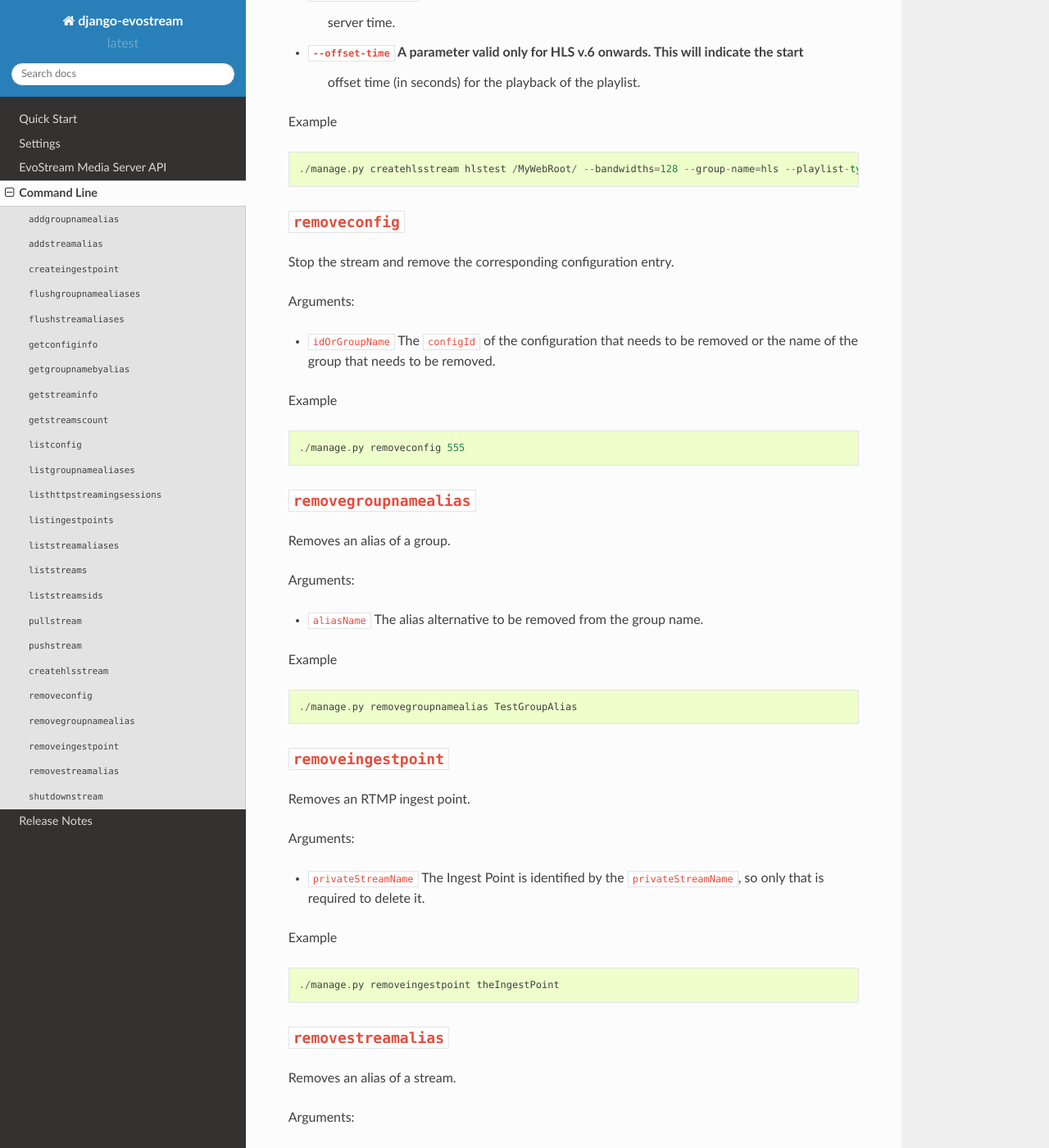
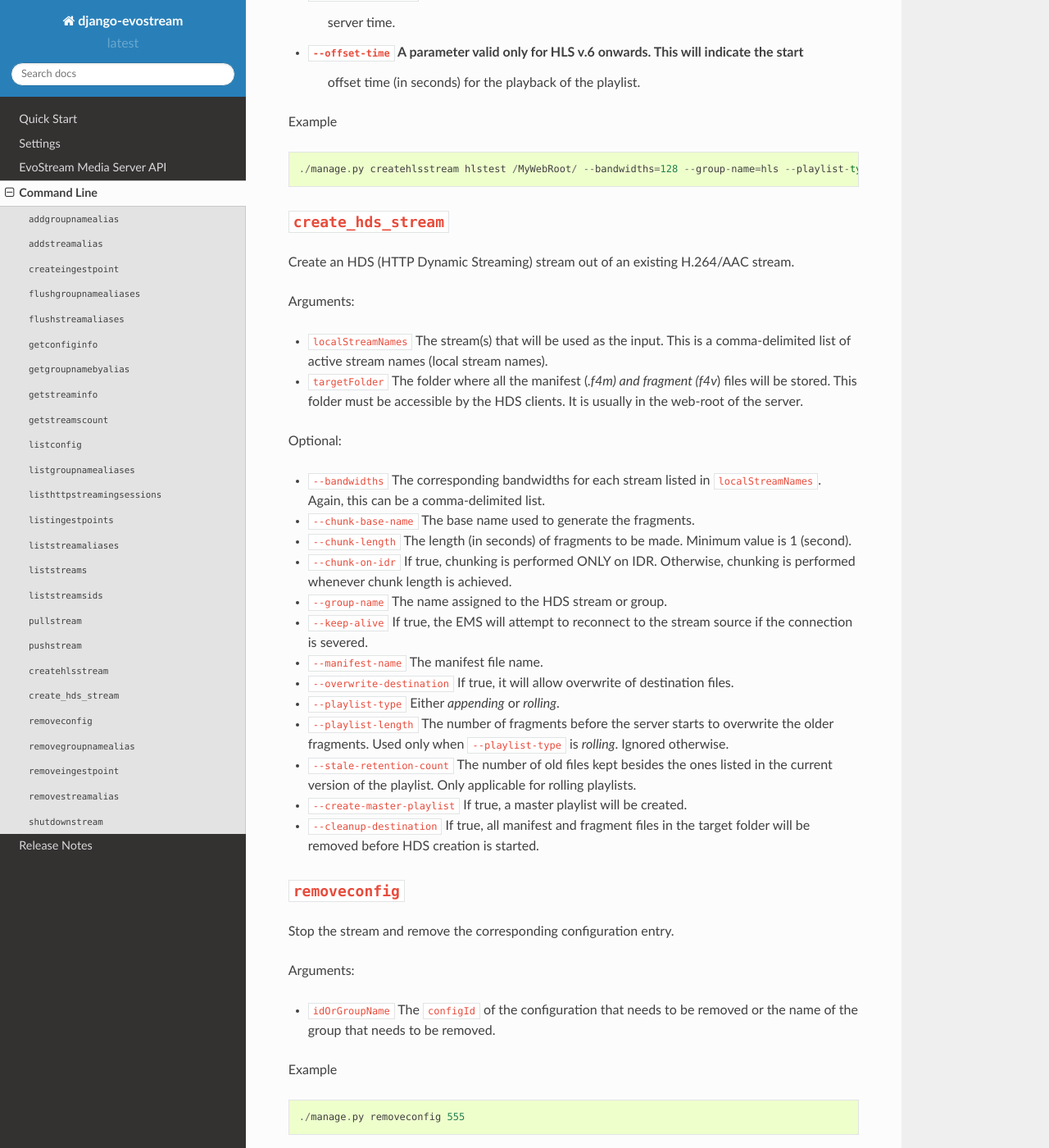
Before and after one commit to tomi77/django-evostream, a Sphinx documentation site: the page built from docs/cli.rst, in a window 1280 px wide and 1400 px high, scrolled down 8027 px. Shown: the whole window at 82% size. Built offline with Sphinx 7.4.7 and the Read the Docs theme 2.0.0, drawn with Linux system fonts in a browser that asks for light colours; some of the changed text lies outside the part shown.

Commit message:
create hds stream cli doc, fix doc

```diff
--- a/docs/cli.rst
+++ b/docs/cli.rst
@@ -344,7 +344,7 @@ Optional:
 
 * ``--create-master-playlist`` If true, a master playlist will be created.
 
-* ``--cleanup-destination`` If true, all *.ts and *.m3u8 files in the target folder will
+* ``--cleanup-destination`` If true, all \*.ts and \*.m3u8 files in the target folder will
     be removed before HLS creation is started.
 
 * ``--bandwidths`` The corresponding bandwidths for each stream listed in localStreamNames.
@@ -356,14 +356,14 @@ Optional:
 
 * ``--playlist-length`` The length (number of elements) of the playlist (only rolling playlist).
 
-* ``--playlist-name`` The file name of the playlist (*.m3u8).
+* ``--playlist-name`` The file name of the playlist (\*.m3u8).
 
-* ``--chunk-length`` The length (in seconds) of each playlist element (*.ts file). Minimum
+* ``--chunk-length`` The length (in seconds) of each playlist element (\*.ts file). Minimum
     value is 1 (second).
 
 * ``--max-chunk-length`` Maximum length (in seconds) the EMS will allow any single chunk to be.
 
-* ``--chunk-base-name`` The base name used to generate the *.ts chunks.
+* ``--chunk-base-name`` The base name used to generate the \*.ts chunks.
 
 * ``--chunk-on-idr`` If true, chunking is performed ONLY on IDR. Otherwise, chunking is
     performed whenever chunk length is achieved.
@@ -397,6 +397,59 @@ Example
 ::
 
  ./manage.py createhlsstream hlstest /MyWebRoot/ --bandwidths=128 --group-name=hls --playlist-type=rolling --playlist-length=10 --chunk-length=5
+
+``create_hds_stream``
+=====================
+
+Create an HDS (HTTP Dynamic Streaming) stream out of an existing H.264/AAC stream.
+
+Arguments:
+
+* ``localStreamNames`` The stream(s) that will be used as the input.
+  This is a comma-delimited list of active stream names (local stream
+  names).
+
+* ``targetFolder`` The folder where all the manifest (*.f4m) and
+  fragment (f4v*) files will be stored. This folder must be accessible
+  by the HDS clients. It is usually in the web-root of the server.
+
+Optional:
+
+* ``--bandwidths`` The corresponding bandwidths for each stream listed in
+  ``localStreamNames``. Again, this can be a comma-delimited list.
+
+* ``--chunk-base-name`` The base name used to generate the fragments.
+
+* ``--chunk-length`` The length (in seconds) of fragments to be made.
+  Minimum value is 1 (second).
+
+* ``--chunk-on-idr`` If true, chunking is performed ONLY on IDR. Otherwise,
+  chunking is performed whenever chunk length is achieved.
+
+* ``--group-name`` The name assigned to the HDS stream or group.
+
+* ``--keep-alive`` If true, the EMS will attempt to reconnect to the
+  stream source if the connection is severed.
+
+* ``--manifest-name`` The manifest file name.
+
+* ``--overwrite-destination`` If true, it will allow overwrite of
+  destination files.
+
+* ``--playlist-type`` Either `appending` or `rolling`.
+
+* ``--playlist-length`` The number of fragments before the server starts to
+  overwrite the older fragments. Used only when ``--playlist-type`` is
+  `rolling`. Ignored otherwise.
+
+* ``--stale-retention-count`` The number of old files kept besides the ones
+  listed in the current version of the playlist. Only applicable for
+  rolling playlists.
+
+* ``--create-master-playlist`` If true, a master playlist will be created.
+
+* ``--cleanup-destination`` If true, all manifest and fragment files in the
+  target folder will be removed before HDS creation is started.
 
 ``removeconfig``
 ================
```
Also changed, not shown: docs/api_streams.rst (+4 -4 lines).
